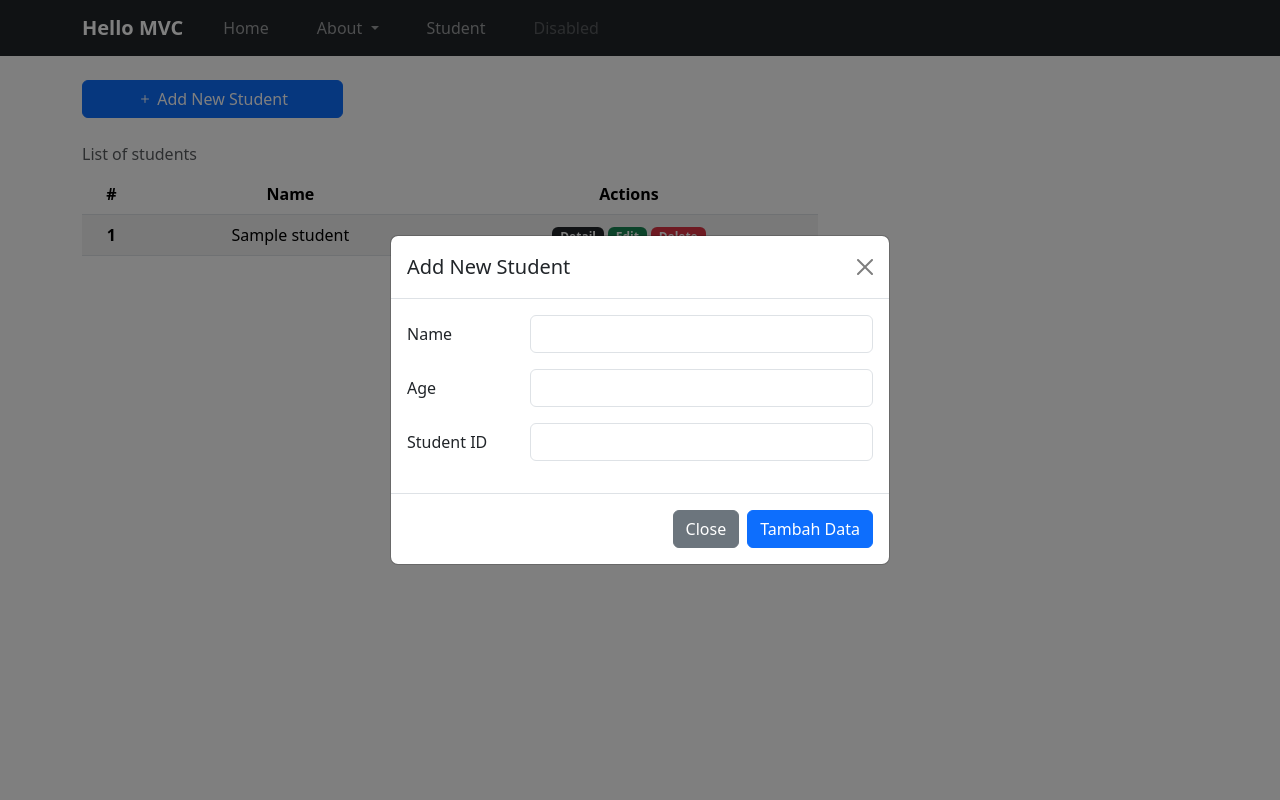
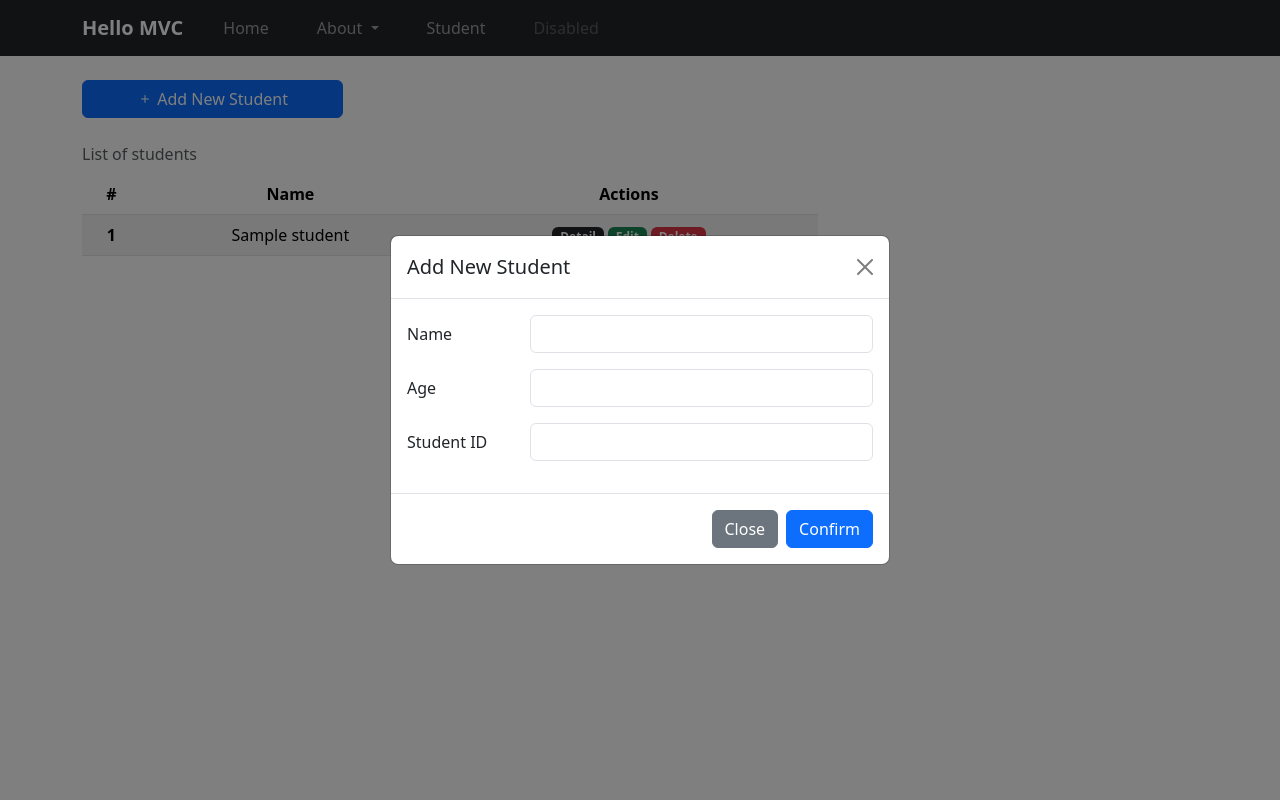
Before and after one commit to harmonify/phpmvc, a PHP site: the page made by app/views/student/index.php in a window 1280 px wide, after a click on "Add New Student". Run offline with PHP 8.4, Linux system fonts and the light colour scheme; the template is opened without the code that fills it: most values are stand-ins (such as "Sample title", 1, 10 or a date in 2020); some libraries are stand-ins or nearby versions.

Commit message:
changed form modal button description

```diff
--- a/app/views/student/index.php
+++ b/app/views/student/index.php
@@ -80,7 +80,7 @@
         </div>
         <div class="modal-footer">
           <button type="button" class="btn btn-secondary" data-bs-dismiss="modal">Close</button>
-          <button type="submit" class="btn btn-primary">Tambah Data</button>
+          <button type="submit" class="btn btn-primary">Confirm</button>
         </div>
       </form>
     </div>
```
